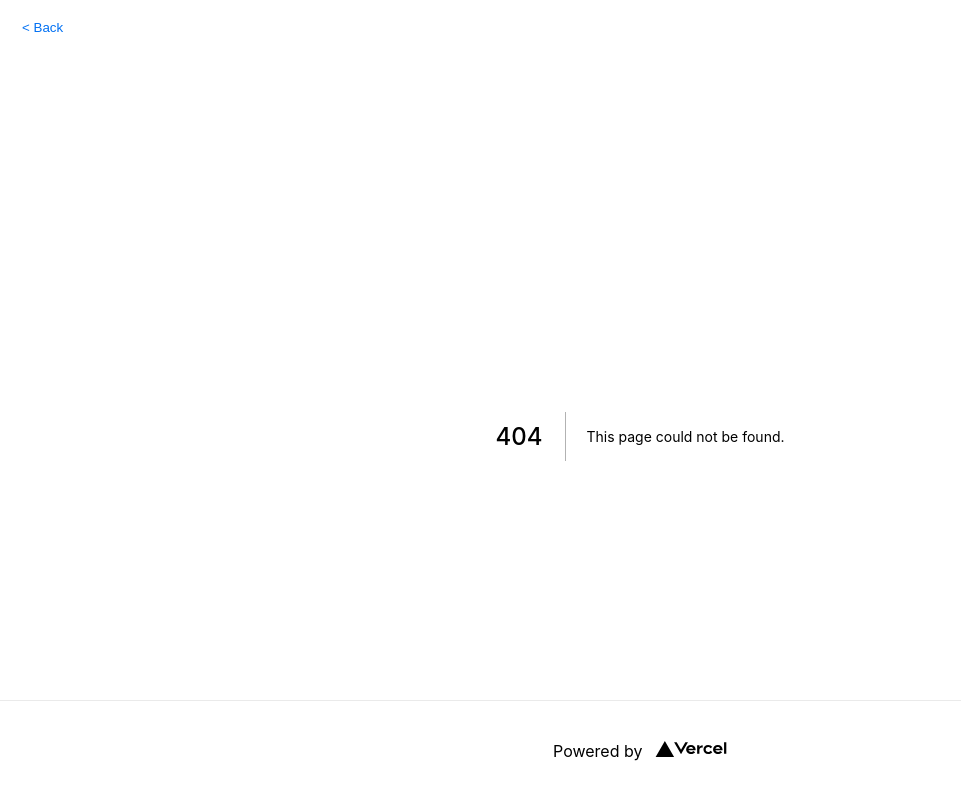
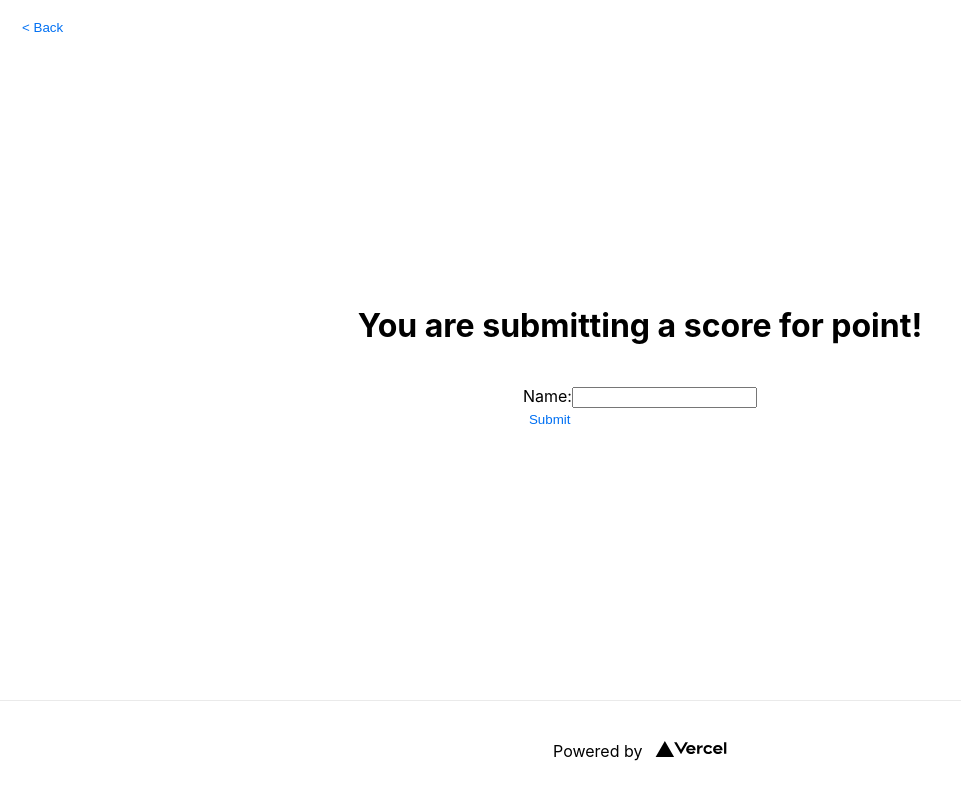
Before and after one commit to argledargle/ma-diamant, a Next.js app: page /submit in a window 1280 px wide. Before the commit this address had no page. Shown: the top 800 px of the page, without its empty margins (0-961 px from the left). Built offline with nearby package versions, Linux system fonts and the light colour scheme.

Commit message:
fix: adds linking + submit screen

```diff
--- /dev/null
+++ b/pages/submit.js
@@ -0,0 +1,78 @@
+import { useRouter } from 'next/dist/client/router'
+import { useState } from 'react'
+import styled from 'styled-components'
+import styles from '../styles/Home.module.css'
+
+const Input = styled.input`
+  background-color: white;
+  border: none;
+  color: #0070f3;
+  text-decoration: none;
+  &:hover,
+  &:focus,
+  &:active {
+    text-decoration: underline;
+    cursor: pointer;
+  }
+`
+
+function Submit ({ points }) {
+  const [name, setName] = useState('')
+  const [scores, setScores] = useState(null)
+  const router = useRouter()
+
+  const handleClick = async e => {
+    e.preventDefault()
+    setScores(await submitScore({ name: name, score: parseInt(points) }))
+  }
+  if (scores !== null) {
+    router.push('/scores')
+  }
+  return (
+    <div className={styles.container}>
+      <main className={styles.main}>
+        <h1>
+          You are submitting a score for {points} point{points > 1 ? 's' : ''}!
+        </h1>
+        <br />
+        <form
+          onSubmit={() => submitScore({ name: name, score: parseInt(points) })}
+        >
+          <label>
+            Name:
+            <input
+              type='text'
+              name='name'
+              onChange={e => setName(e.target.value)}
+              value={name}
+            />
+          </label>
+          <br />
+          <Input type='submit' value='Submit' onClick={e => handleClick(e)} />
+        </form>
+      </main>
+    </div>
+  )
+}
+
+export async function getServerSideProps (context) {
+  return {
+    props: {
+      points: context.query.data
+    }
+  }
+}
+
+async function submitScore (body) {
+  const res = await fetch('https://ms-diamant.herokuapp.com/user', {
+    method: 'POST',
+    headers: {
+      'Content-Type': 'application/json'
+    },
+    body: JSON.stringify(body)
+  })
+  const scores = await res.json()
+  return scores
+}
+
+export default Submit
```
Also changed, not shown: pages/diamant.js (+13 -5 lines).
